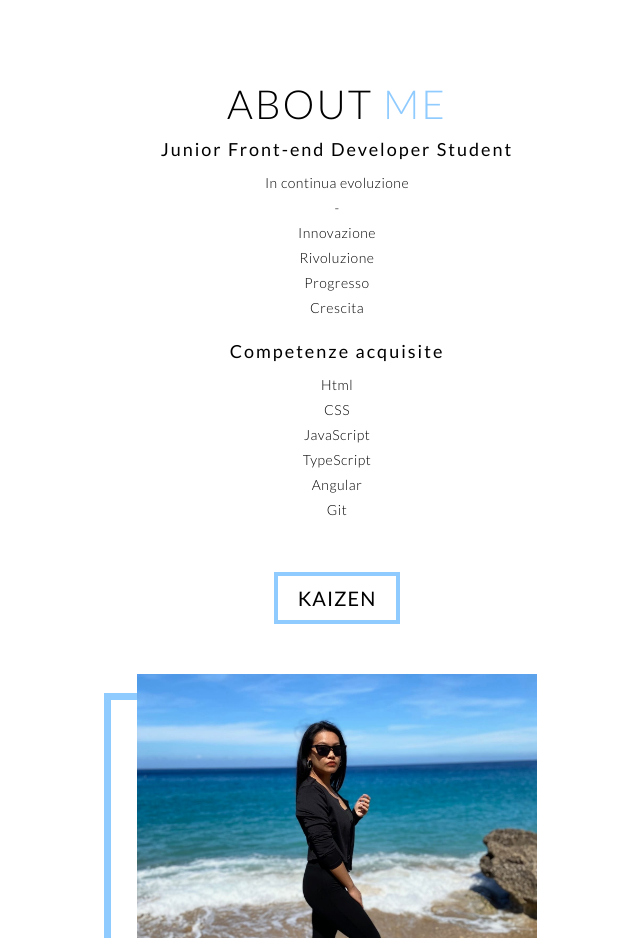
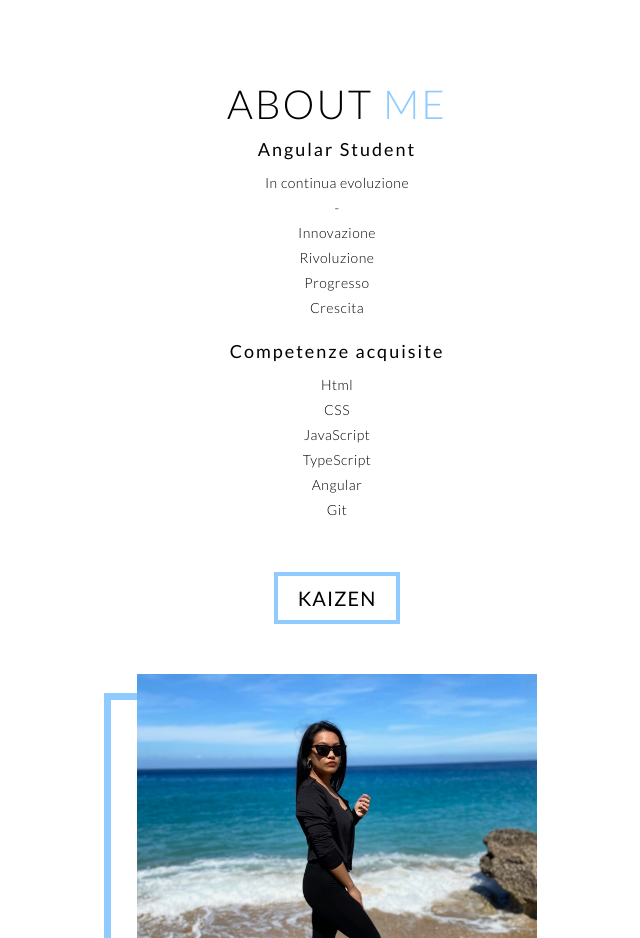
Before and after one commit to SharonMae/Project, a plain HTML site: page index.html in a window 1280 px wide. Shown: the part 820-1758 px from the top of the page, without its empty margins (303-943 px from the left). Drawn offline with Linux system fonts and the light colour scheme.

Commit message:
feat: add index.html

```diff
--- a/index.html
+++ b/index.html
@@ -30,7 +30,7 @@
         </div>
         <div class="col-right">
             <h1 class="section-title">About <span>me</span></h1>
-            <h2>Junior Front-end Developer Student</h2>
+            <h2>Angular Student</h2>
             <p>In continua evoluzione
                 <br> -
                 <br>Innovazione
```
